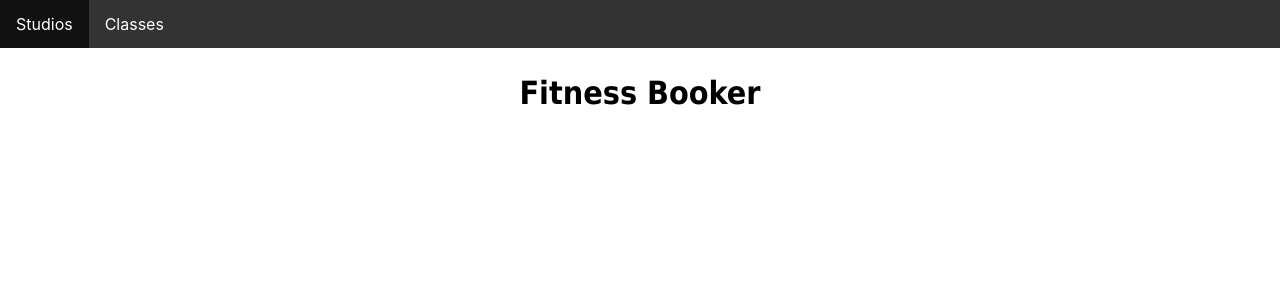
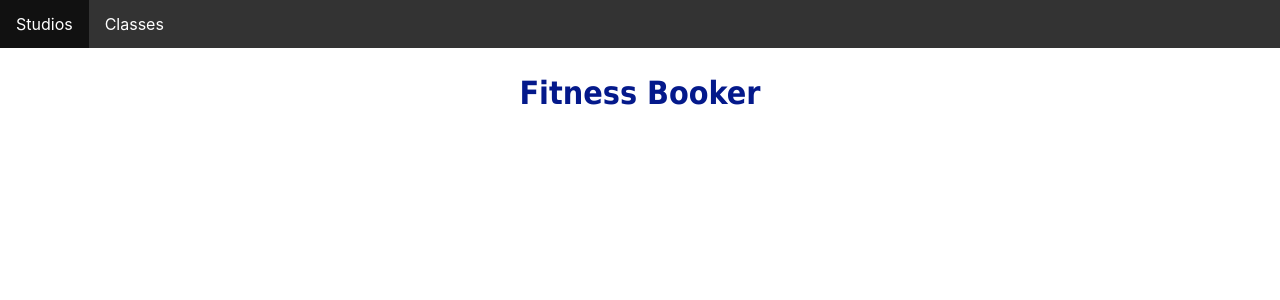
Before and after one commit to RyanDWolfe/fitness-booker, a React (Create React App) app in the folder client/: page / in a window 1280 px wide. Shown: the top 300 px of the page. Built offline with nearby package versions, Linux system fonts and the light colour scheme.

Commit message:
minor CSS

```diff
--- a/client/src/App.css
+++ b/client/src/App.css
@@ -30,7 +30,7 @@ input[placeholder] {
 }
 
 .header {
-  color: black;
+  color: rgb(4, 25, 139);
   padding: 5px;
   text-align: center;
   font-family: Tahoma, sans-serif;
```
